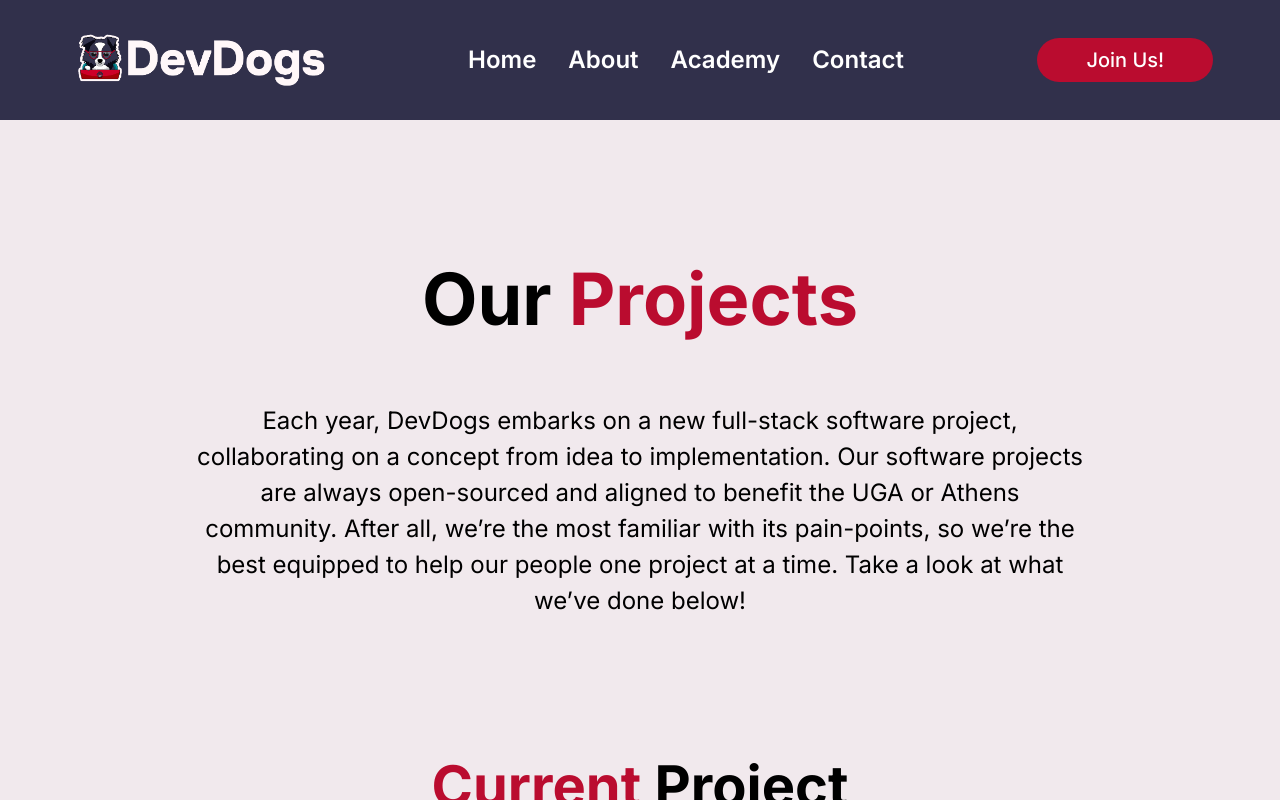
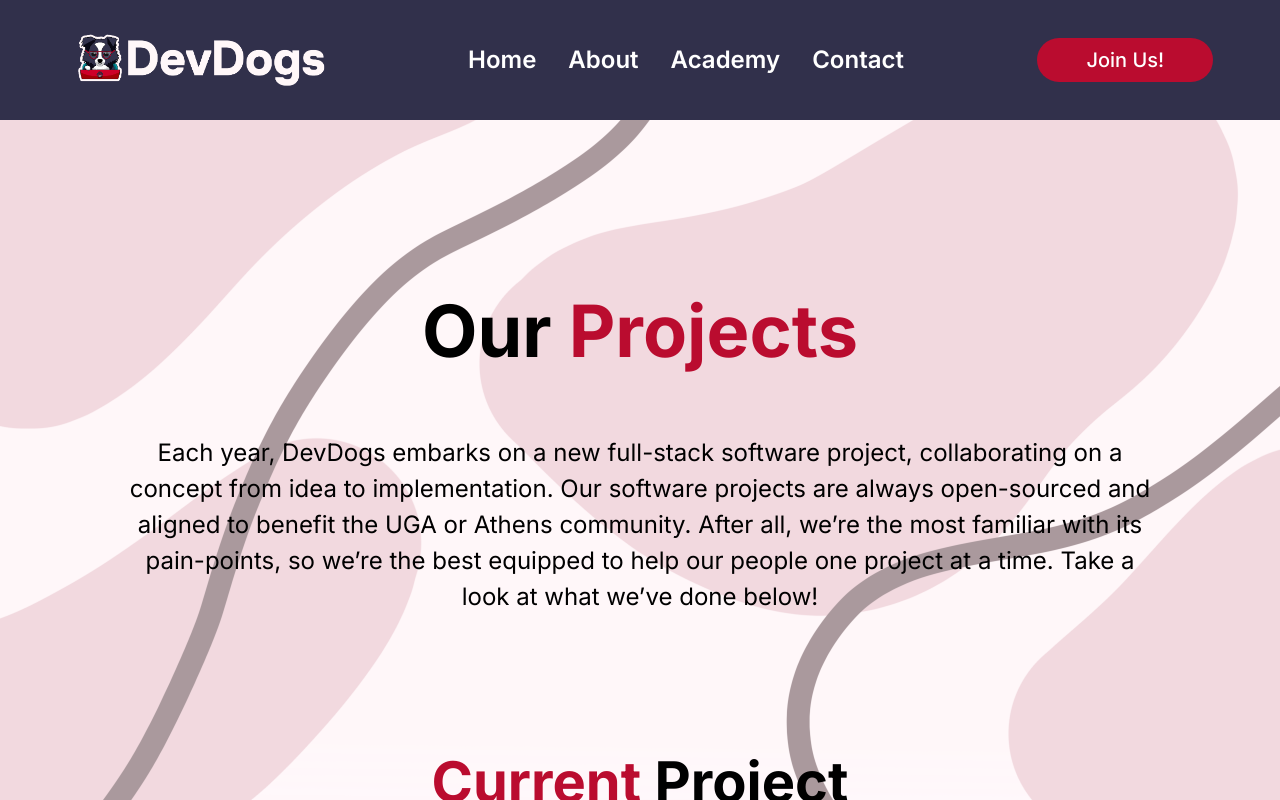
Before and after one commit to DevDogs-UGA/DevDogs-Website, a Next.js app: page /about/projects in a window 1280 px wide. Shown: the top 800 px of the page. Built offline with nearby package versions, Linux system fonts and the light colour scheme.

Commit message:
added background

```diff
--- a/src/app/about/page.js
+++ b/src/app/about/page.js
@@ -14,9 +14,6 @@ import Link from "next/link"
 
 const AboutPage = () =>
 {
-    const imagess = ["https://www.fisheries.noaa.gov/s3//styles/original/s3/2023-06/750x500-Great-White-iStock.jpg?itok=RWsvCGC6",
-        "https://e3.365dm.com/24/03/1600x900/skynews-francois-langur-monkey_6488923.jpg?20240313102133",
-        "https://external-content.duckduckgo.com/iu/?u=https%3A%2F%2Ftse1.mm.bing.net%2Fth%3Fid%3DOIP.92wIxwnq8FIO9oOg0KaF-QHaEo%26pid%3DApi&f=1&ipt=d37446fb31ea6cefd2805661d9077f514df2695379fdf8c18749d7a910a1718b&ipo=images"];
 
     const images = ['/carousel/carousel1.png', '/carousel/carousel2.jpg', '/carousel/carousel3.jpg'];
 
--- a/src/app/about/projects/page.js
+++ b/src/app/about/projects/page.js
@@ -42,7 +42,7 @@ const Page = () =>
  ]
 
  return (
-  <div className="text-center container mx-auto w-[70%] ">
+  <div className="text-center container mx-auto w-[100%] section">
 
    <div className="my-[125px]">
     <h2 className=" font-bold text-[3.5rem] sm:text-[4.5rem] md:[5.5rem] inline">Our </h2><h2 className="font-bold text-[3.5rem] sm:text-[4.5rem] md:[5.5rem] text-UGA inline">Projects</h2>
```
